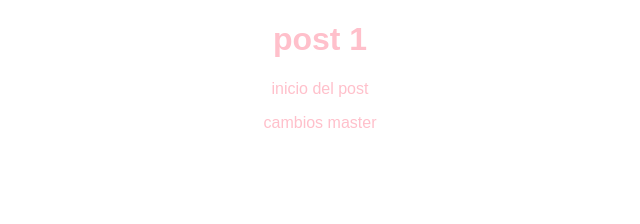
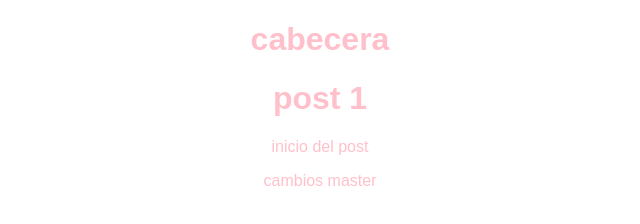
Before and after one commit to luisf123321/hyperblog, a plain HTML site: page index.html in a window 1280 px wide. Shown: the whole page, without its empty margins (320-960 px from the left). Drawn offline with Linux system fonts and the light colour scheme.

Commit message:
cambios cabecera

```diff
--- a/index.html
+++ b/index.html
@@ -4,7 +4,9 @@
         <title>post</title>
         <link rel="stylesheet" href="css/estilos.css"  />
     </head>
-    <body>
+    <body><div>
+        <h1>cabecera</h1>
+    </div>
         <h1>post 1</h1>
         <p> inicio del post</p>
         <p>cambios master</p>
```
